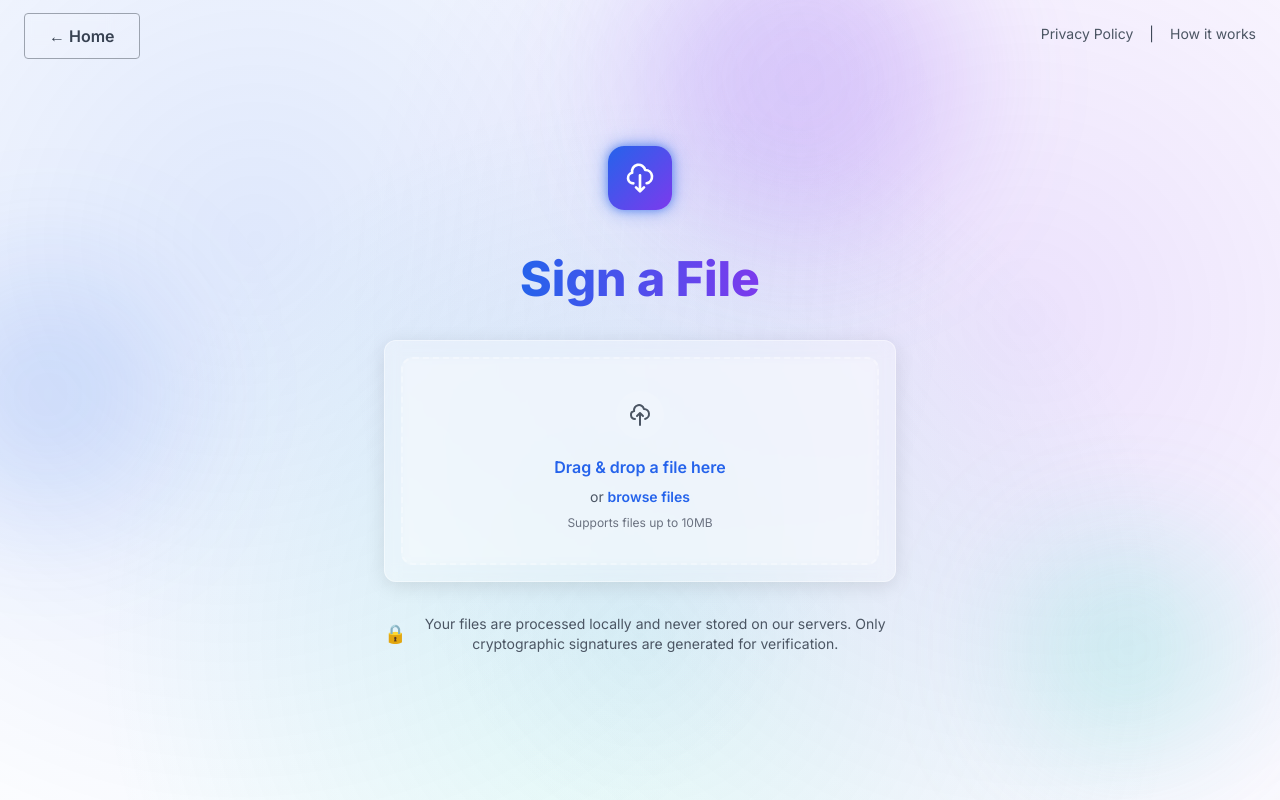
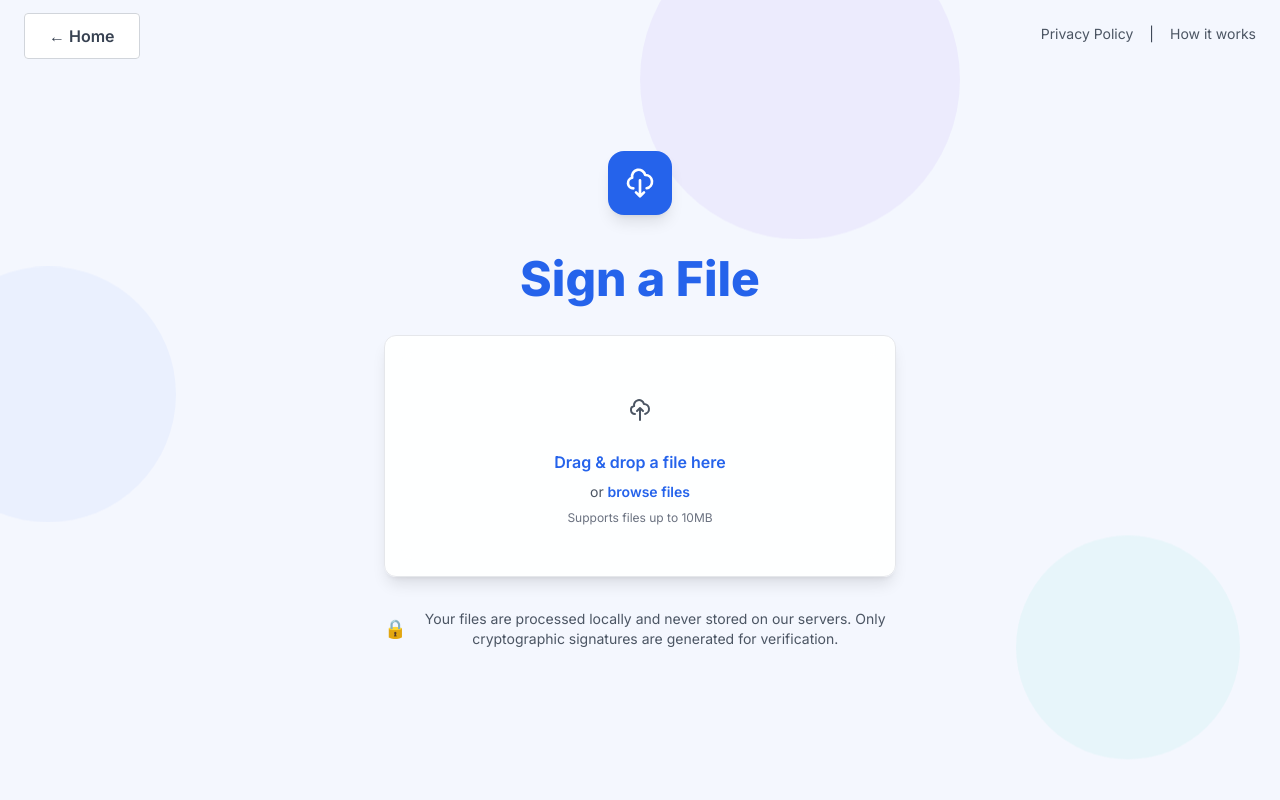
Before and after one commit to seansoreilly/content-proof, a Next.js app: page /upload in a window 1280 px wide. Built offline with nearby package versions, Linux system fonts and the light colour scheme; no server answers.

Commit message:
revert to simple styling

```diff
--- a/src/app/globals.css
+++ b/src/app/globals.css
@@ -28,72 +28,65 @@ body {
   -moz-osx-font-smoothing: grayscale;
 }
 
-/* === Design Implementation Additions === */
-/* Background Gradient Mesh */
+/* === Simplified Design Implementation === */
+/* Simple background pattern instead of complex gradients */
 body::before {
   content: "";
   position: fixed;
   inset: 0;
-  background: radial-gradient(circle at 20% 30%, rgba(37,99,235,0.15), transparent 60%),
-              radial-gradient(circle at 80% 40%, rgba(124,58,237,0.15), transparent 60%),
-              radial-gradient(circle at 50% 80%, rgba(45,212,191,0.15), transparent 60%);
+  background-color: rgba(37,99,235,0.05);
   pointer-events: none;
   z-index: -10;
 }
 
-/* Glassmorphism */
+/* Simplified glass effect without backdrop-filter */
 .glass {
-  @apply backdrop-blur-md bg-white/30 shadow-glass border border-white/40 rounded-xl;
-  -webkit-backdrop-filter: blur(12px);
+  @apply bg-white/80 shadow-lg border border-gray-200 rounded-xl;
+  background-color: rgba(255, 255, 255, 0.9);
 }
 
 .glass-dark {
-  @apply backdrop-blur-lg bg-black/30 shadow-glass border border-white/20 rounded-xl;
-  -webkit-backdrop-filter: blur(16px);
+  @apply bg-gray-900/80 shadow-lg border border-gray-700 rounded-xl;
+  background-color: rgba(17, 24, 39, 0.9);
 }
 
-/* Glow Effects */
+/* Simple shadow effects instead of complex glows */
 .glow-blue {
-  box-shadow: 0 0 10px rgba(37,99,235,0.6), 0 0 20px rgba(37,99,235,0.4);
+  box-shadow: 0 4px 20px rgba(37,99,235,0.3);
 }
 .glow-purple {
-  box-shadow: 0 0 10px rgba(124,58,237,0.6), 0 0 20px rgba(124,58,237,0.4);
+  box-shadow: 0 4px 20px rgba(124,58,237,0.3);
 }
 .glow-teal {
-  box-shadow: 0 0 10px rgba(45,212,191,0.6), 0 0 20px rgba(45,212,191,0.4);
+  box-shadow: 0 4px 20px rgba(45,212,191,0.3);
+}
+.glow-green {
+  box-shadow: 0 4px 20px rgba(34,197,94,0.3);
 }
 
-/* Text Gradients */
+/* Solid color text instead of gradients */
 .text-gradient-blue {
-  background: linear-gradient(90deg, #2563eb, #7c3aed);
-  -webkit-background-clip: text;
-  -webkit-text-fill-color: transparent;
-  background-clip: text;
-  /* Ensure proper text rendering */
-  -webkit-font-smoothing: antialiased;
-  -moz-osx-font-smoothing: grayscale;
-  /* Add padding to prevent clipping */
-  padding: 0.1em 0;
+  color: #2563eb;
+  font-weight: 700;
 }
 
 .text-gradient-teal {
-  background: linear-gradient(90deg, #2dd4bf, #2563eb);
-  -webkit-background-clip: text;
-  -webkit-text-fill-color: transparent;
+  color: #2dd4bf;
+  font-weight: 700;
 }
 
-/* Buttons */
+/* Simplified buttons without gradients */
 .btn-primary {
-  @apply px-6 py-3 rounded font-semibold transition transform-gpu shadow-lg bg-gradient-to-r from-accent-blue to-accent-purple text-white hover:scale-105 focus:outline-none focus:ring-2 focus:ring-accent-purple focus:ring-offset-2;
+  @apply px-6 py-3 rounded font-semibold transition shadow-lg bg-blue-600 text-white hover:bg-blue-700 focus:outline-none focus:ring-2 focus:ring-blue-500 focus:ring-offset-2;
 }
 
 .btn-secondary {
-  @apply px-6 py-3 rounded font-semibold border border-light-300 bg-white/10 text-light-600 transition hover:bg-white/20 backdrop-blur-sm;
+  @apply px-6 py-3 rounded font-semibold border border-gray-300 bg-white text-gray-700 transition hover:bg-gray-50;
 }
 
-/* Card Hover */
+/* Simple hover effect */
 .card-hover {
-  @apply transition-transform transform-gpu hover:-translate-y-1 hover:shadow-xl;
+  @apply transition-shadow hover:shadow-lg;
 }
 
 /* Custom Scrollbar */
@@ -104,7 +97,7 @@ body::before {
   background: transparent;
 }
 ::-webkit-scrollbar-thumb {
-  background: rgba(255, 255, 255, 0.15);
+  background: rgba(107, 114, 128, 0.5);
   border-radius: 4px;
 }
 
@@ -117,8 +110,8 @@ body::before {
 .spinner {
   width: 24px;
   height: 24px;
-  border: 3px solid rgba(255,255,255,0.2);
-  border-top-color: rgba(255,255,255,0.8);
+  border: 3px solid rgba(107, 114, 128, 0.2);
+  border-top-color: #2563eb;
   border-radius: 50%;
   animation: spinner 1s linear infinite;
 }
@@ -172,8 +165,6 @@ body::before {
   }
 }
 
-/* Enhanced glass effects for better browser support */
-
 * {
   box-sizing: border-box;
   padding: 0;
--- a/src/app/upload/page.tsx
+++ b/src/app/upload/page.tsx
@@ -19,11 +19,7 @@ export default function UploadPage() {
 
       {/* Back Navigation */}
       <div className="absolute top-6 left-6">
-        <Link
-          href="/"
-          aria-label="Back to home"
-          className="btn-secondary backdrop-blur-xs"
-        >
+        <Link href="/" aria-label="Back to home" className="btn-secondary">
           ← Home
         </Link>
       </div>
@@ -31,7 +27,7 @@ export default function UploadPage() {
       {/* Centered Icon with Glow Effect */}
       <div className="mb-6">
         <div className="relative">
-          <div className="w-16 h-16 mx-auto mb-4 flex items-center justify-center rounded-2xl bg-gradient-to-br from-accent-blue to-accent-purple glow-blue">
+          <div className="w-16 h-16 mx-auto mb-4 flex items-center justify-center rounded-2xl bg-blue-600 shadow-lg">
             <svg
               className="w-8 h-8 text-white"
               fill="none"
--- a/src/app/verify/page.tsx
+++ b/src/app/verify/page.tsx
@@ -17,7 +17,11 @@ interface SignatureData {
 
 function decodeSignatureData(encoded: string): SignatureData | null {
   try {
-    if (!encoded || typeof encoded !== "string" || encoded.trim().length === 0) {
+    if (
+      !encoded ||
+      typeof encoded !== "string" ||
+      encoded.trim().length === 0
+    ) {
       return null;
     }
 
@@ -181,28 +185,24 @@ function VerifyPageContent() {
 
   return (
     <main className="relative flex flex-col items-center justify-center min-h-screen overflow-hidden p-4">
-      {/* Enhanced Animated Background */}
+      {/* Simplified Background */}
       <div className="absolute inset-0 -z-10 pointer-events-none">
-        <div className="animate-float w-72 h-72 bg-accent-blue/20 blur-3xl rounded-full absolute -top-24 -left-24" />
-        <div className="animate-float w-64 h-64 bg-accent-purple/20 blur-3xl rounded-full absolute bottom-0 right-0" />
-        <div className="animate-float w-48 h-48 bg-accent-teal/15 blur-3xl rounded-full absolute top-1/2 right-1/3" />
+        <div className="animate-float w-72 h-72 bg-blue-100 rounded-full absolute -top-24 -left-24 opacity-30" />
+        <div className="animate-float w-64 h-64 bg-purple-100 rounded-full absolute bottom-0 right-0 opacity-30" />
+        <div className="animate-float w-48 h-48 bg-teal-100 rounded-full absolute top-1/2 right-1/3 opacity-20" />
       </div>
 
       {/* Back Navigation */}
       <div className="absolute top-6 left-6">
-        <Link
-          href="/"
-          aria-label="Back to home"
-          className="btn-secondary backdrop-blur-xs"
-        >
+        <Link href="/" aria-label="Back to home" className="btn-secondary">
           ← Home
         </Link>
       </div>
 
-      {/* Centered Verification Icon with Glow Effect */}
+      {/* Centered Verification Icon */}
       <div className="mb-6">
         <div className="relative">
-          <div className="w-16 h-16 mx-auto mb-4 flex items-center justify-center rounded-2xl bg-gradient-to-br from-accent-blue to-accent-purple glow-blue">
+          <div className="w-16 h-16 mx-auto mb-4 flex items-center justify-center rounded-2xl bg-blue-600 shadow-lg">
             <svg
               className="w-8 h-8 text-white"
               fill="none"
@@ -220,12 +220,12 @@ function VerifyPageContent() {
         </div>
       </div>
 
-      <h1 className="text-gradient-blue text-3xl md:text-5xl font-extrabold mb-8 bg-[length:200%_200%] bg-clip-text text-transparent animate-gradient-x text-center">
+      <h1 className="text-blue-600 text-3xl md:text-5xl font-extrabold mb-8 text-center">
         Verify
       </h1>
 
       {status === "error" && message && (
-        <div className="glass p-4 border border-red-400/30 bg-red-400/20 backdrop-blur-sm max-w-md mb-6 animate-in fade-in duration-500">
+        <div className="glass p-4 border border-red-400/30 bg-red-50 max-w-md mb-6 animate-in fade-in duration-500">
           <div className="flex items-center gap-2">
             <div className="w-6 h-6 rounded-full bg-red-400 flex items-center justify-center">
               <svg
@@ -285,7 +285,7 @@ function VerifyPageContent() {
             </div>
           ) : (
             <div className="space-y-3">
-              <div className="glass p-3 border border-green-400/30 bg-green-400/10">
+              <div className="glass p-3 border border-green-400/30 bg-green-50">
                 <div className="flex items-center gap-2 mb-2">
                   <div className="w-5 h-5 rounded-full bg-green-400 flex items-center justify-center">
                     <svg
@@ -340,7 +340,7 @@ function VerifyPageContent() {
                 id="fileInput"
                 type="file"
                 onChange={onFileChange}
-                className="glass w-full px-3 py-2 text-light-600 file:mr-4 file:py-2 file:px-4 file:rounded-full file:border-0 file:text-sm file:font-medium file:bg-gradient-to-r file:from-accent-blue file:to-accent-purple file:text-white hover:file:from-accent-purple hover:file:to-accent-teal transition-all duration-300"
+                className="glass w-full px-3 py-2 text-light-600 file:mr-4 file:py-2 file:px-4 file:rounded-full file:border-0 file:text-sm file:font-medium file:bg-blue-600 file:text-white hover:file:bg-blue-700 transition-all duration-300"
               />
             </div>
 
@@ -397,7 +397,7 @@ function VerifyPageContent() {
               {status === "success" && (
                 <div className="glass p-4 border border-green-400/30 bg-green-400/10 animate-in fade-in duration-500">
                   <div className="flex items-center gap-2">
-                    <div className="w-6 h-6 rounded-full bg-green-400 flex items-center justify-center glow-green">
+                    <div className="w-6 h-6 rounded-full bg-green-400 flex items-center justify-center shadow-lg">
                       <svg
                         className="w-3 h-3 text-white"
                         fill="currentColor"
--- a/src/components/AnimatedBackground.tsx
+++ b/src/components/AnimatedBackground.tsx
@@ -14,7 +14,7 @@ export default function AnimatedBackground({ orbs }: AnimatedBackgroundProps) {
       {orbs.map((cls, idx) => (
         <div
           key={idx}
-          className={`animate-float blur-3xl rounded-full absolute ${cls}`}
+          className={`animate-float rounded-full absolute opacity-30 ${cls}`}
         />
       ))}
     </div>
--- a/src/components/GradientHeading.tsx
+++ b/src/components/GradientHeading.tsx
@@ -12,10 +12,6 @@ export default function GradientHeading({
   className = "",
 }: GradientHeadingProps) {
   return (
-    <h1
-      className={`text-gradient-blue font-extrabold bg-[length:200%_200%] bg-clip-text text-transparent animate-gradient-x ${className}`}
-    >
-      {children}
-    </h1>
+    <h1 className={`text-blue-600 font-extrabold ${className}`}>{children}</h1>
   );
 }
--- a/tailwind.config.js
+++ b/tailwind.config.js
@@ -48,36 +48,19 @@ module.exports = {
         "light-500": "#4b5563",
         "light-600": "#374151",
       },
-      backdropBlur: {
-        xs: "2px",
-        sm: "4px",
-        md: "8px",
-        lg: "12px",
-        xl: "16px",
-      },
       keyframes: {
         float: {
           "0%, 100%": { transform: "translateY(0)" },
           "50%": { transform: "translateY(-10px)" },
         },
-        glow: {
-          "0%": { filter: "drop-shadow(0 0 4px rgba(255,255,255,0.3))" },
-          "100%": { filter: "drop-shadow(0 0 8px rgba(255,255,255,0.6))" },
-        },
         "pulse-slow": {
           "0%, 100%": { opacity: "1" },
           "50%": { opacity: "0.5" },
         },
-        "gradient-x": {
-          "0%, 100%": { backgroundPosition: "0% 50%" },
-          "50%": { backgroundPosition: "100% 50%" },
-        },
       },
       animation: {
         float: "float 6s ease-in-out infinite",
-        glow: "glow 2s ease-in-out infinite alternate",
         "pulse-slow": "pulse-slow 4s cubic-bezier(0.4, 0, 0.6, 1) infinite",
-        "gradient-x": "gradient-x 15s ease infinite",
       },
       boxShadow: {
         glass: "0 4px 20px rgba(0,0,0,0.1)",
```
